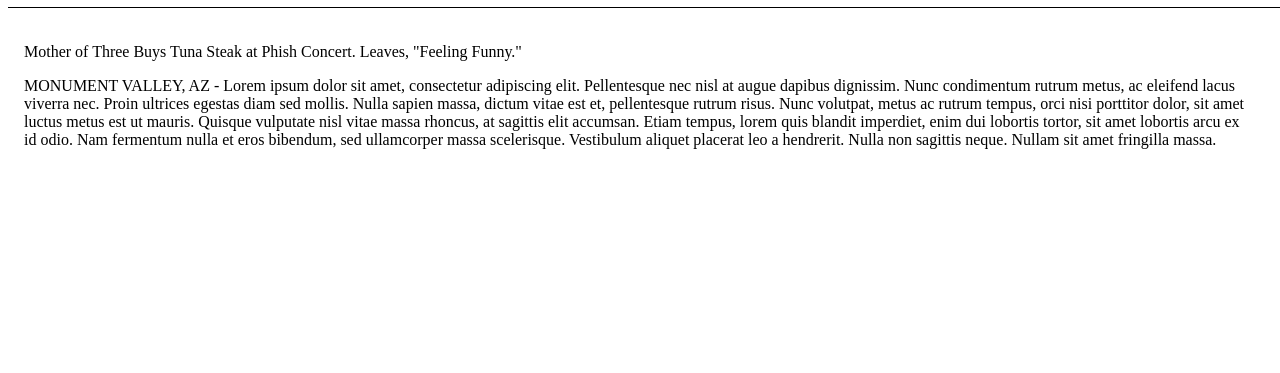
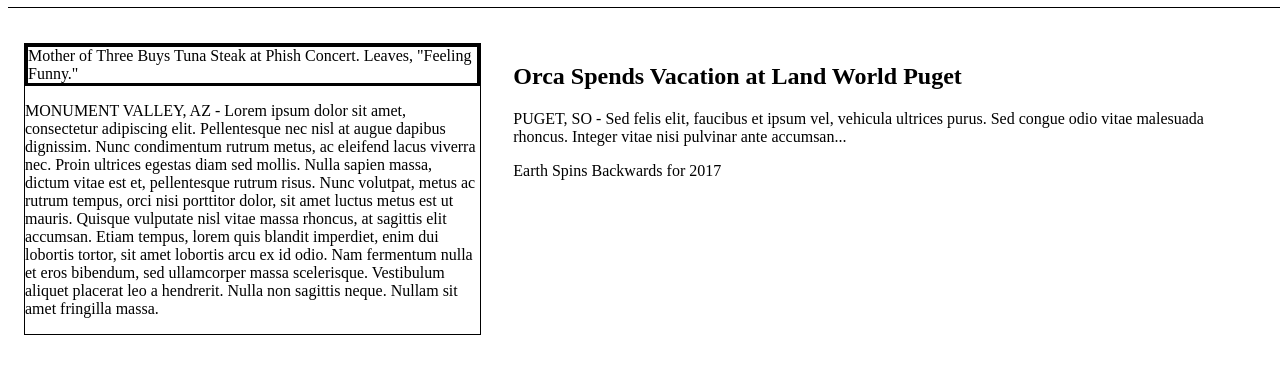
Before and after one commit to saudat13/mytimes, a plain HTML site: page index.html in a window 1280 px wide. Shown: the part 81-454 px from the top of the page. Drawn offline with Linux system fonts and the light colour scheme.

Commit message:
Add second story in first column.

```diff
--- a/index.html
+++ b/index.html
@@ -35,5 +35,16 @@
   </p>
 </div>
 
+<div class="stories">
+  <div class="story">
+    <div class="text-content">
+      <h2>Orca Spends Vacation at Land World Puget</h2>
+      <p class="narrative">PUGET, SO - Sed felis elit, faucibus et ipsum vel, vehicula ultrices purus. Sed congue odio vitae malesuada rhoncus. Integer vitae nisi pulvinar ante accumsan...</p>
+    </div>
+    <div class="fall-cancelled image-content">
+      <span>Earth Spins Backwards for 2017</span>
+    </div>
+  </div>
+
 </body>
 </html>
--- a/resources/css/style.css
+++ b/resources/css/style.css
@@ -46,3 +46,21 @@ header nav {
   width: 1232px;
   margin: 0 auto 78px auto;
   padding-top: 116px;
+}
+
+.column {
+  display: flex;
+  flex-direction: column;
+  margin-right: 32px;
+  border: solid thin;
+}
+
+.lead-story {
+  border: solid medium;
+}
+
+/* First News Column */
+
+.column.large {
+  width: 630px;
+}
```
Lines whose indentation alone changed are shown as unchanged.
